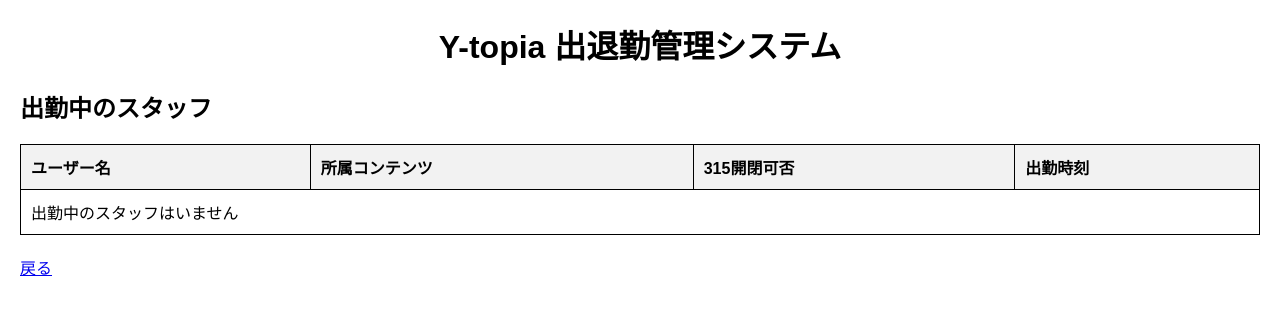
After one commit to T-Yoshiharu/attendance_system, a Flask app: page /working_staff in a window 1280 px wide. The commit adds this page. Shown: the top 315 px of the page. Run offline with Flask 3, Linux system fonts and the light colour scheme; the visitor is signed in with stand-in values (Sample User, id 1); data comes from the database, SQL or seed files in the repository; data that the repository does not hold is empty; parts of the project's set-up code (start-up, migrations or seed data) failed here and were passed over.

Commit message:
isWorking_v1 #11 #出勤中のメンバー表示機能の作成

```diff
--- a/attendance_system/app.py
+++ b/attendance_system/app.py
@@ -5,6 +5,7 @@ from werkzeug.security import generate_password_hash, check_password_hash
 from admin_services import DiscordHandler
 from flask_limiter import Limiter
 from flask_limiter.util import get_remote_address
+# from admin.edit_db import readSQL
 
 # 親ディレクトリの設定(Yt24_attendance)
 parent_dir = str(pathlib.Path(__file__).parent.parent.resolve())
@@ -285,6 +286,25 @@ def changepass():
 
     return render_template('changepass.html')
 
+# 出勤中ユーザーの一覧表示
+@app.route("/working_staff", methods=['GET'])
+def isWorking():
+    if 'user_id' not in session:
+        return redirect(url_for('login'))
+
+    today = datetime.now().strftime('%Y-%m-%d')
+
+    # 出勤中のユーザー情報を取得
+    sql = f"SELECT u.username, u.content, u.io, a.check_in_time FROM attendance a JOIN users u ON a.user_id = u.id WHERE a.check_in_time LIKE '{today}%' AND a.check_out_time IS NULL"
+    conn = connect_db()
+    cursor = conn.cursor()
+    cursor.execute(sql)
+    working_list = cursor.fetchall()
+    conn.close()
+
+    return render_template("working_staff.html", working_list=working_list)
+
+
 if __name__ == '__main__':
     create_tables()  # テーブル作成
     app.run(host='0.0.0.0', port=5000, debug=True)
--- a/attendance_system/templates/index.html
+++ b/attendance_system/templates/index.html
@@ -93,6 +93,8 @@
     <!-- 出勤・退勤履歴へのリンク -->
     <p><a href="{{ url_for('history') }}">出勤・退勤履歴を確認する</a></p>
 
+    <p><a href="{{ url_for('isWorking') }}">出勤中のユーザーを確認する</a></p>
+
     <p><a href="{{ url_for('changepass') }}">パスワードを変更する</a></p>
 
     <p><a href="{{ url_for('logout') }}">ログアウト</a></p>
--- /dev/null
+++ b/attendance_system/templates/working_staff.html
@@ -0,0 +1,74 @@
+<!DOCTYPE html>
+<html lang="ja">
+
+<head>
+    <meta charset="UTF-8">
+    <meta name="viewport" content="width=device-width, initial-scale=1.0">
+    <title>出退勤管理システム | 出勤中スタッフ</title>
+    <style>
+        body {
+            font-family: Arial, sans-serif;
+            margin: 20px;
+        }
+
+        table {
+            width: 100%;
+            border-collapse: collapse;
+            margin-bottom: 20px;
+        }
+
+        table,
+        th,
+        td {
+            border: 1px solid black;
+        }
+
+        th,
+        td {
+            padding: 10px;
+            text-align: left;
+        }
+
+        th {
+            background-color: #f2f2f2;
+        }
+
+        h1 {
+            text-align: center;
+        }
+    </style>
+</head>
+
+<body>
+    <h1>Y-topia 出退勤管理システム</h1>
+    <h2>出勤中のスタッフ</h2>
+
+    <table>
+        <thead>
+            <tr>
+                <th>ユーザー名</th>
+                <th>所属コンテンツ</th>
+                <th>315開閉可否</th>
+                <th>出勤時刻</th>
+            </tr>
+        </thead>
+        <tbody>
+            {% for list in working_list %}
+            <tr>
+                <td>{{ list[0] }}</td> <!-- ユーザー名 -->
+                <td>{{ list[1] }}</td> <!-- 所属コンテンツ -->
+                <td>{{ '可' if list[2]==1 else '不可' }}</td> <!-- 315開閉可否 -->
+                <td>{{ list[3] }}</td> <!-- 出勤時刻 -->
+            </tr>
+            {% else %}
+            <tr>
+                <td colspan="4">出勤中のスタッフはいません</td>
+            </tr>
+            {% endfor %}
+        </tbody>
+    </table>
+
+    <p><a href="{{ url_for('index') }}">戻る</a></p>
+</body>
+
+</html>
```
